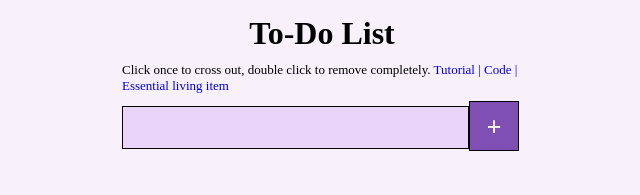
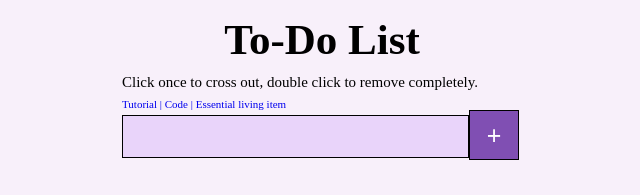
Before and after one commit to bloopmegan/testing, a plain HTML site: page index.html in a window 1280 px wide. Shown: the whole page, without its empty margins (318-958 px from the left). Drawn offline with Linux system fonts and the light colour scheme; a small style sheet from the web is missing.

Commit message:
Add files via upload

```diff
--- a/index.html
+++ b/index.html
@@ -9,7 +9,8 @@
 <body>
     <div class="container" id="container1">
     <h1>To-Do List</h1>
-    <p>Click once to cross out, double click to remove completely. <a href="https://youtu.be/-pRg_daFjfk" id="a">Tutorial |</a><a href="4.zip" id="a"> Code </a><a href="https://cutt.ly/xYLPJAm" id="a">| Essential living item</a></p>
+    <p>Click once to cross out, double click to remove completely.</p>
+    <a href="https://youtu.be/-pRg_daFjfk" target="_blank" id="a">Tutorial |</a><a href="4.zip" id="a"> Code </a><a href="https://cutt.ly/xYLPJAm" target="_blank" id="a">| Essential living item</a>
     <div class="container">
         <input id="inputField" type="text"><button id="addToDo">+</button>
         <div class="to-dos" id="toDoContainer"></div>
--- a/style.css
+++ b/style.css
@@ -6,18 +6,23 @@ html, body{
 h1{
     margin-top: 15px;
     margin-bottom: 10px;
-    font-family: Poppins;
+    font-family: 'Poppins';
     text-align: center;
+    font-size: 43px;
 }
 p{
     margin-top: 10px;
     margin-bottom: 7px;
-    font-size: 13px;
-    font-family: Poppins;
+    font-size: 15px;
+    font-family: 'Poppins';
     text-align: left;
 }
 #a{
     text-decoration: none;
+    margin-bottom: 100px;
+    font-size: 11px;
+    font-family: 'Poppins';
+    text-align: left;
 }
 .container {
     width: 400px;
@@ -29,7 +34,7 @@ p{
     outline: none;
     font-size: 23px;
     vertical-align: center;
-    font-family: Poppins;
+    font-family: 'Poppins';
     background-color: #e9d4fA;
 }
 #addToDo {
@@ -48,6 +53,6 @@ p{
     margin-top: 7px;
     cursor: pointer;
     font-size: 20px;
-    font-family: Poppins;
+    font-family: 'Poppins';
     text-align: left;
 }
```
